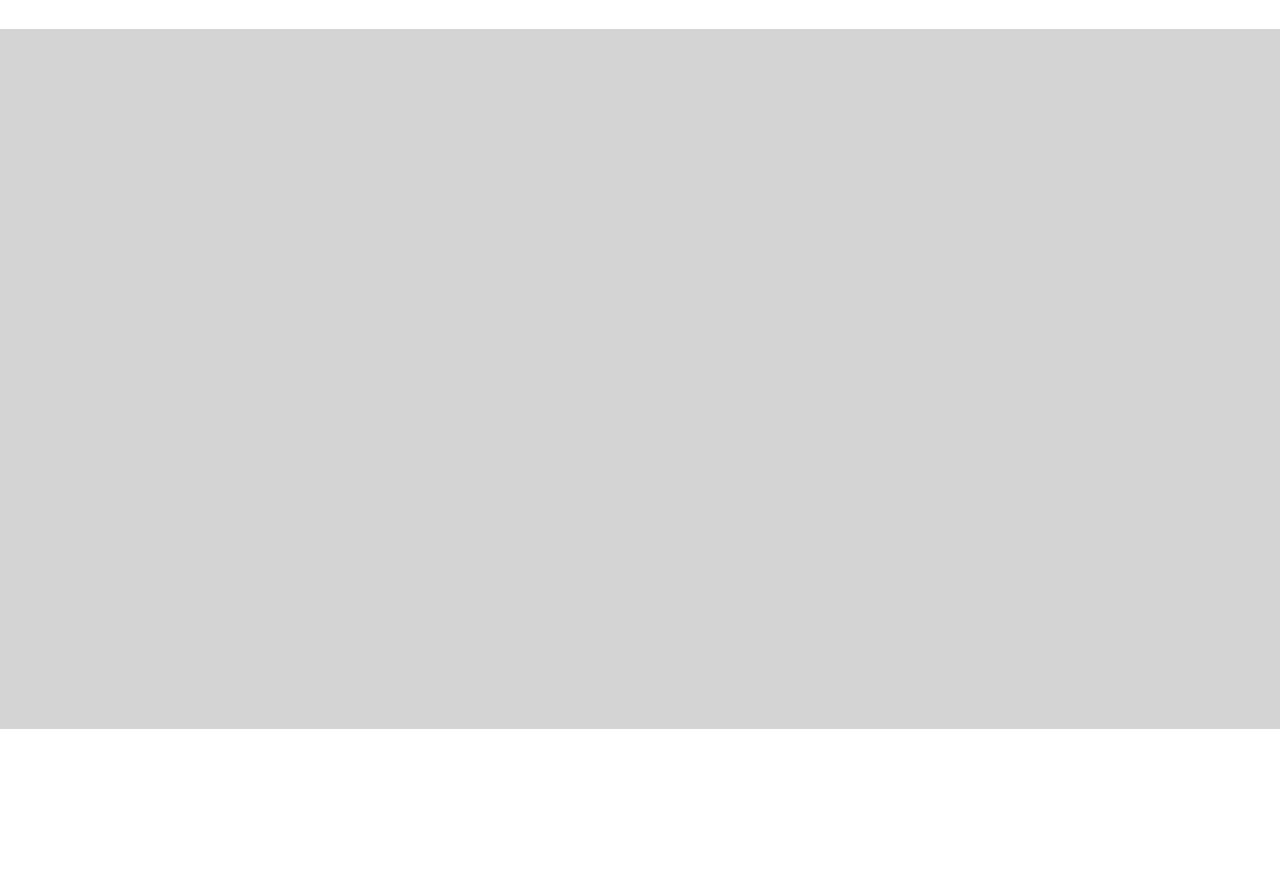
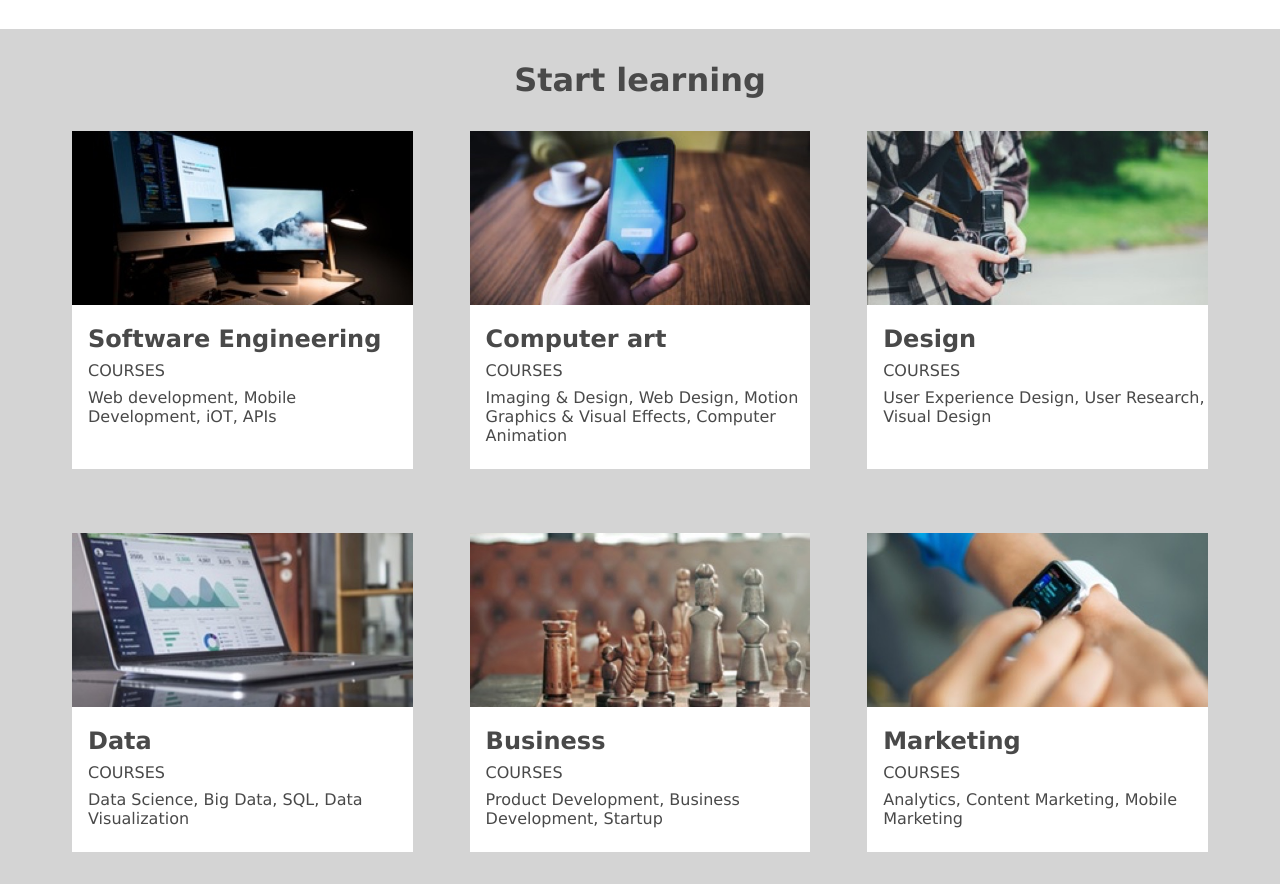
Before and after one commit to ucha1110/Colmar-Academy, a plain HTML site: page index.html in a window 1280 px wide. Shown: the part 1304-2188 px from the top of the page. Before the commit the page ends 2033 px from the top, so only its background shows below. Drawn offline with Linux system fonts and the light colour scheme.

Commit message:
finish start learning div

```diff
--- a/index.html
+++ b/index.html
@@ -76,7 +76,57 @@
     <!-- Start learning -->
 
     <div class="start-learning">
-
+        <h1>Start learning</h1>
+        <div class="learning-container">
+            <div class="learning-container-2">
+                <img src="./resources/images/course-software.jpg" alt="computer screens">
+                <div class="learning-container-3">
+                    <h2>Software Engineering</h2>
+                    <p>COURSES</p>
+                    <p>Web development, Mobile Development, iOT, APIs</p>
+                </div>
+            </div>
+            <div class="learning-container-2">
+                <img src="./resources/images/course-computer-art.jpg" alt="cell phone">
+                <div class="learning-container-3">
+                    <h2>Computer art</h2>
+                    <p>COURSES</p>
+                    <p>Imaging & Design, Web Design, Motion Graphics & Visual Effects, Computer Animation</p>
+                </div>
+            </div>
+            <div class="learning-container-2">
+                <img src="./resources/images/course-design.jpg" alt="photo camera">
+                <div class="learning-container-3">
+                    <h2>Design</h2>
+                    <p>COURSES</p>
+                    <p>User Experience Design, User Research, Visual Design</p>
+                </div>
+            </div>
+            <div class="learning-container-2">
+                <img src="./resources/images/course-data.jpg" alt="laptop">
+                <div class="learning-container-3">
+                    <h2>Data</h2>
+                    <p>COURSES</p>
+                    <p>Data Science, Big Data, SQL, Data Visualization</p>
+                </div>
+            </div>
+            <div class="learning-container-2">
+                <img src="./resources/images/course-business.jpg" alt="chess game">
+                <div class="learning-container-3">
+                    <h2>Business</h2>
+                    <p>COURSES</p>
+                    <p>Product Development, Business Development, Startup</p>
+                </div>
+            </div>
+            <div class="learning-container-2">
+                <img src="./resources/images/course-marketing.jpg" alt="smart watch">
+                <div class="learning-container-3">
+                    <h2>Marketing</h2>
+                    <p>COURSES</p>
+                    <p>Analytics, Content Marketing, Mobile Marketing</p>
+                </div>
+            </div>
+        </div>
     </div>
 
 </body>
--- a/resources/style.css
+++ b/resources/style.css
@@ -117,6 +117,7 @@ nav p {
 .flex-container {
     display: flex;
     width: 100%;
+    border: 1px solid rgb(212, 212, 212);
 }
 
 .flex-container img {
@@ -143,6 +144,41 @@ nav p {
 /* Start Learning */
 
 .start-learning {
-    height: 700px;
     background-color: rgb(212, 212, 212);
 }
+
+.start-learning h1 {
+    padding-top: 32px;
+    text-align: center;
+}
+
+.learning-container {
+    display: flex;
+    padding: 0 72px;
+    flex-wrap: wrap;
+    justify-content: space-between;
+}
+
+.learning-container-2 {
+    width: 30%;
+    background-color: white;
+    margin: 32px 0;
+    padding-bottom: 24px;
+}
+
+.learning-container-2 img {
+    width: 100%;
+    height: auto;
+}
+
+.learning-container-3 {
+    padding-left: 16px;
+}
+
+.learning-container-3 h2 {
+    margin-top: 16px;
+}
+
+.learning-container-3 p {
+    margin-top: 8px;
+}
```
